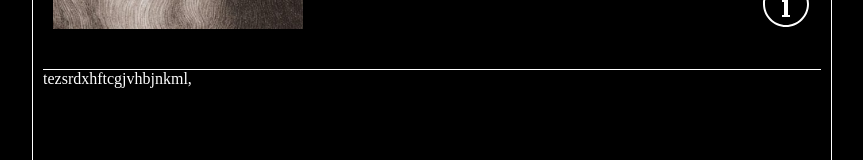
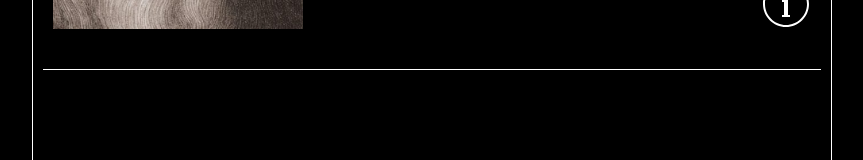
Before and after one commit to alivieE/ChatTalefy, a React (Create React App) app in the folder chat/: page / in a window 1280 px wide. Shown: the part 312-472 px from the top of the page, without its empty margins (208-1071 px from the left). Built offline with nearby package versions, Linux system fonts and the light colour scheme.

Commit message:
fix chat and typeinput

```diff
--- a/chat/src/components/Chat/Chat.jsx
+++ b/chat/src/components/Chat/Chat.jsx
@@ -1,16 +1,18 @@
-import React from 'react'
+import React, {useState} from 'react'
 import Chatspace from '../ChatSpace/Chatspace'
 import TypeInput from '../Typeinput/TypeInput'
 import Header from '../Header/Header'
 import s from './Chat.module.css'
 
+
 const Chat = () => {
+  const [messages, setMessages] = useState([]);
 
   return (
     <section className={s.section}>
         <Header></Header>
         <Chatspace></Chatspace>
-        <TypeInput></TypeInput>
+        <TypeInput messages = {messages} setMessages = {setMessages}></TypeInput>
     </section>
   )
 }
--- a/chat/src/components/ChatSpace/Chatspace.jsx
+++ b/chat/src/components/ChatSpace/Chatspace.jsx
@@ -5,7 +5,7 @@ const Chatspace = () => {
   return (
     <div className={s.section}>
       <div>
-        <p className={s.text}>tezsrdxhftcgjvhbjnkml,</p>
+        <p className={s.text}></p>
       </div>
     </div>
 
--- a/chat/src/components/Typeinput/TypeInput.jsx
+++ b/chat/src/components/Typeinput/TypeInput.jsx
@@ -2,9 +2,9 @@ import React, { useState } from 'react';
 import s from './TypeInput.module.css'
 import images from '../../assets/index.js'
 
-const TypeInput = () => {
+const TypeInput = ({messages, setMessages}) => {
   const [inputValue, setInputValue] = useState('');
-  const [messages, setMessages] = useState([]);
+
 
   const handleInput = (event) => {
     setInputValue(event.target.value);
```
